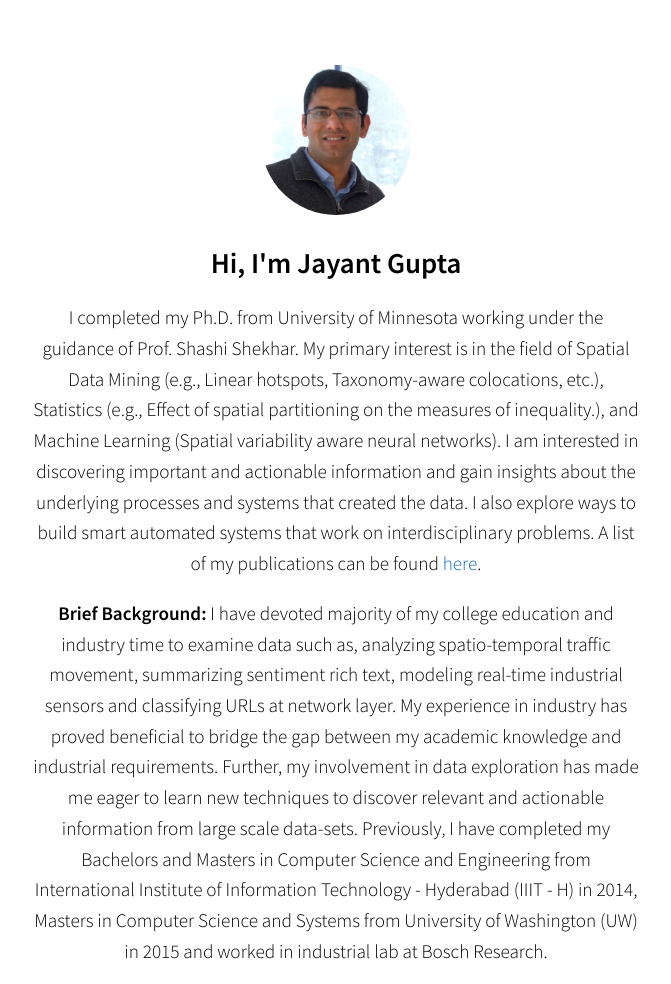
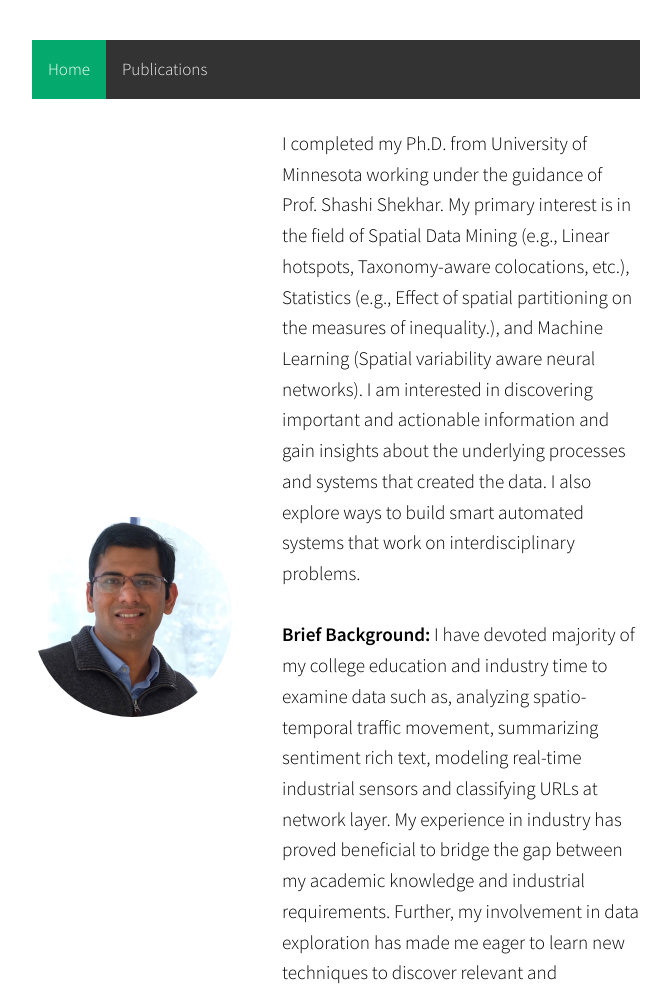
Before and after one commit to jayantgupta/jayantgupta.github.io, a plain HTML site: page index.html in a window 1280 px wide. Shown: the top 984 px of the page, without its empty margins (308-979 px from the left). Drawn offline with Linux system fonts and the light colour scheme; some icons are missing.

Commit message:
Adding top navigation bar

```diff
--- a/index.html
+++ b/index.html
@@ -43,19 +43,26 @@
   <body>
     <section id="content">
       <!-- Avatar image -->
+
+      <div class="topnav">
+        <a class="active" href="#home">Home</a>
+        <a href="./publications.html">Publications</a>
+      </div>
+      <div class="image-txt-container">
+        <div class="profile-pic">
           <img src="profile.jpg" alt="Jayant Gupta" class="avatar" />
+        </div>
 
          <!-- Text -->
-      <h1>Hi, I'm Jayant Gupta</h1>
-      <p>
+        <p align="left">
           I completed my Ph.D. from University of Minnesota working under the guidance of Prof. Shashi Shekhar. My primary interest
           is in the field of Spatial Data Mining (e.g., Linear hotspots, Taxonomy-aware colocations, etc.), Statistics (e.g., Effect
           of spatial partitioning on the measures of inequality.), and Machine Learning (Spatial variability aware neural networks).
           I am interested in discovering important and actionable information and gain insights about the underlying processes and
           systems that created the data. I also explore ways to build smart automated systems that work on interdisciplinary problems.
-        A list of my publications can be found <a href="./publications.html">here</a>.
-      </p>
-      <p>
+
+          <br/><br/>
+
           <b>Brief Background:</b> I have devoted majority of my college education and industry time to examine data such as, analyzing
           spatio-temporal traffic movement, summarizing sentiment rich text, modeling real-time industrial sensors and classifying
           URLs at network layer. My experience in industry has proved beneficial to bridge the gap between my academic knowledge
@@ -65,6 +72,7 @@
           in 2014, Masters in Computer Science and Systems from University of Washington (UW) in 2015 and worked in industrial lab
           at Bosch Research.
         </p>
+    </div>
 
       <!-- Icons -->
       <ul class="icons">
@@ -75,7 +83,7 @@
           <a href="https://scholar.google.com/citations?user=oOqk2DoAAAAJ&hl=en" title="Google Scholar"><i class="ai ai-google-scholar"></i></a>
         </li>
       </ul>
+    </section>
     <script type="text/javascript" id="clustrmaps" src="//clustrmaps.com/map_v2.js?d=2_cq4iqr4M2MwoVJlppmj-2xaFOvrUv0o877KRIr860&cl=ffffff&w=a"></script>
-    </section>
   </body>
 </html>
--- a/main.css
+++ b/main.css
@@ -15,7 +15,7 @@ a:hover {
 
 #content {
     position: absolute;
-    margin: 25px 300px 0px 300px;
+    margin: 0px 300px 0px 300px;
     text-align: center;
     max-width: auto;
     padding: 32px;
@@ -38,7 +38,8 @@ script{
 
 .avatar {
     border-radius: 50%;
-    width: 150px;
+    width: 200px;
+    margin-right:50px
 }
 
 .icons {
@@ -64,3 +65,41 @@ script{
 .icons a:hover {
     color: #1565c0;
 }
+
+.image-txt-container {
+    display: flex;
+    align-items: center;
+    flex-direction: row;
+  }
+
+.profile-pic{
+    margin-bottom: 150px;
+}
+/* Add a black background color to the top navigation */
+.topnav {
+    background-color: #333;
+    overflow: hidden;
+    margin-bottom: 10px;
+}
+
+/* Style the links inside the navigation bar */
+.topnav a {
+    float: left;
+    color: #f2f2f2;
+    text-align: center;
+    padding: 14px 16px;
+    text-decoration: none;
+    font-size: 17px;
+}
+
+/* Change the color of links on hover */
+.topnav a:hover {
+    background-color: #ddd;
+    color: black;
+}
+
+  /* Add a color to the active/current link */
+.topnav a.active {
+    background-color: #04AA6D;
+    color: white;
+}
```
Also changed, not shown: publications.html (+4 -0 lines). Lines whose indentation alone changed are shown as unchanged.
